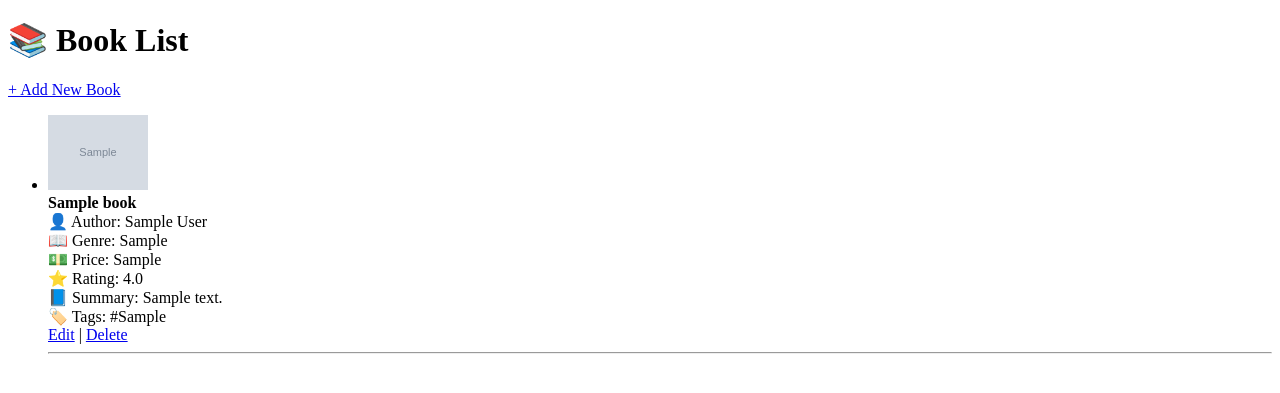
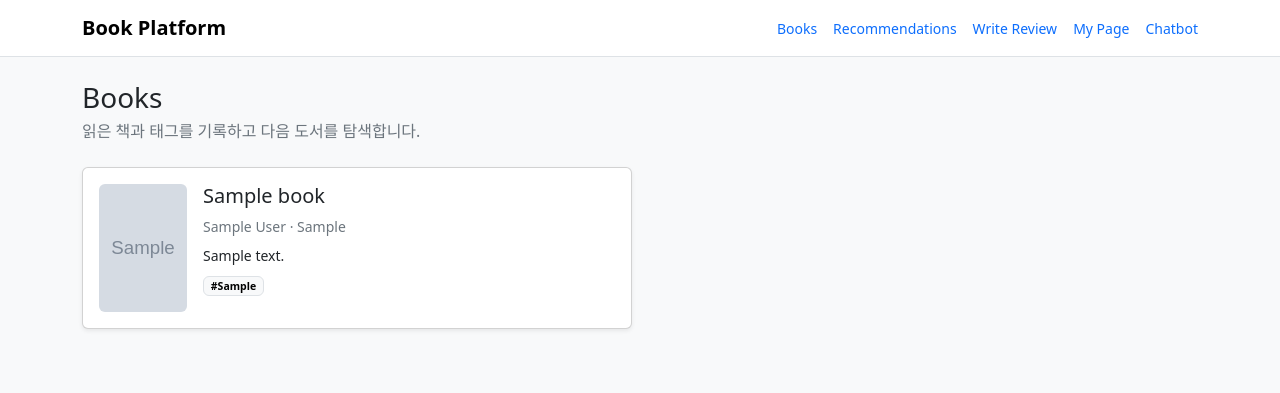
Before and after one commit to jangdain04-lab/book-recommendation-platform, a Django app: page / in a window 1280 px wide. Shown: the top 393 px of the page. Run offline with Django 5.2, Linux system fonts and the light colour scheme; tables that the repository leaves empty hold one stand-in row (values such as "Sample post"); grey boxes marked "Sample" are stand-in pictures; some libraries are stand-ins or nearby versions.

Commit message:
refactor: polish book platform templates

```diff
--- a/templates/book_list.html
+++ b/templates/book_list.html
@@ -1,31 +1,45 @@
-<!DOCTYPE html>
-<html>
-<head>
-    <title>Book List</title>
-</head>
-<body>
-    <h1>📚 Book List</h1>
-    <a href="{% url 'create_book' %}">+ Add New Book</a>
-    <ul>
-        {% for book in books %}
-            <li>
-                <img src="{{ book.cover_image }}" width="100"><br>
-                <strong>{{ book.title }}</strong><br>
-                👤 Author: {{ book.author }}<br>
-                📖 Genre: {{ book.genre }}<br>
-                💵 Price: {{ book.price }}<br>
-                ⭐ Rating: {{ book.rating }}<br>
-                📘 Summary: {{ book.description|truncatewords:30 }}<br>
-                🏷️ Tags:
-                {% for tag in book.tags.all %}
-                    #{{ tag.tag }}
-                {% endfor %}
-                <br>
-                <a href="{% url 'update_book' book.id %}">Edit</a> |
-                <a href="{% url 'delete_book' book.id %}">Delete</a>
-            </li>
-            <hr>
-        {% endfor %}
-    </ul>
-</body>
-</html>
+{% extends 'base.html' %}
+{% block title %}Books · Book Platform{% endblock %}
+{% block content %}
+<div class="d-flex justify-content-between align-items-center mb-4">
+  <div>
+    <h1 class="h3 mb-1">Books</h1>
+    <p class="text-secondary mb-0">읽은 책과 태그를 기록하고 다음 도서를 탐색합니다.</p>
+  </div>
+  {% if user.is_authenticated %}
+    <a class="btn btn-primary" href="{% url 'binder:create_book' %}">Add Book</a>
+  {% endif %}
+</div>
+
+<div class="row g-3">
+  {% for book in books %}
+    <div class="col-12 col-md-6">
+      <div class="card h-100 shadow-sm">
+        <div class="card-body d-flex gap-3">
+          {% if book.cover_image %}
+            <img src="{{ book.cover_image }}" alt="{{ book.title }}" style="width:88px;height:128px;object-fit:cover" class="rounded">
+          {% endif %}
+          <div class="flex-grow-1">
+            <h2 class="h5">{{ book.title }}</h2>
+            <div class="text-secondary small mb-2">{{ book.author }} · {{ book.genre|default:"Genre not set" }}</div>
+            <p class="small mb-2">{{ book.description|truncatewords:24 }}</p>
+            <div class="small mb-3">
+              {% for tag in book.tags.all %}
+                <span class="badge text-bg-light border">#{{ tag.tag }}</span>
+              {% empty %}
+                <span class="text-secondary">No tags</span>
+              {% endfor %}
+            </div>
+            {% if user.is_authenticated %}
+              <a class="btn btn-sm btn-outline-secondary" href="{% url 'binder:update_book' book.id %}">Edit</a>
+              <a class="btn btn-sm btn-outline-danger" href="{% url 'binder:delete_book' book.id %}">Delete</a>
+            {% endif %}
+          </div>
+        </div>
+      </div>
+    </div>
+  {% empty %}
+    <p class="text-secondary">등록된 도서가 없습니다.</p>
+  {% endfor %}
+</div>
+{% endblock %}
```
